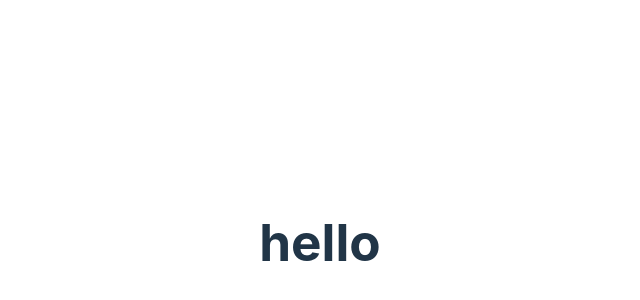
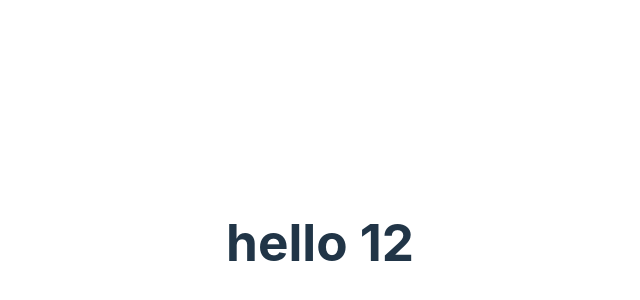
Before and after one commit to You-5C24/vue3.3-feature-case, a Vue app: page / in a window 1280 px wide. Shown: the part 158-458 px from the top of the page, without its empty margins (320-960 px from the left). Built offline with nearby package versions, Linux system fonts and the light colour scheme.

Commit message:
feat: defineProps 交叉类型

```diff
--- a/src/App.vue
+++ b/src/App.vue
@@ -1,5 +1,5 @@
 <template>
-  <HelloWorld msg="hello" />
+  <HelloWorld msg="hello" :age="12" />
 </template>
 
 <script setup lang="ts">
--- a/src/components/HelloWorld.vue
+++ b/src/components/HelloWorld.vue
@@ -1,11 +1,11 @@
 <template>
-  <h1>{{ msg }}</h1>
+  <h1>{{ msg }} {{ age }}</h1>
 </template>
 
 <script setup lang="ts">
 import type { HelloProps } from "./helloWord";
 
-defineProps<HelloProps>();
+defineProps<HelloProps & { age: number }>();
 </script>
 
 <style scoped></style>
```
